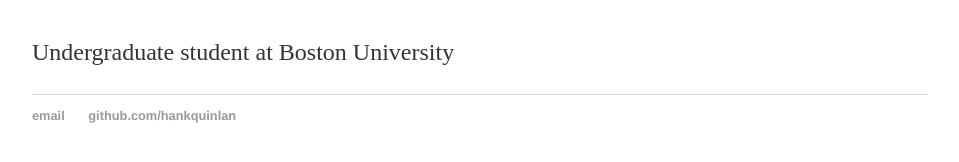
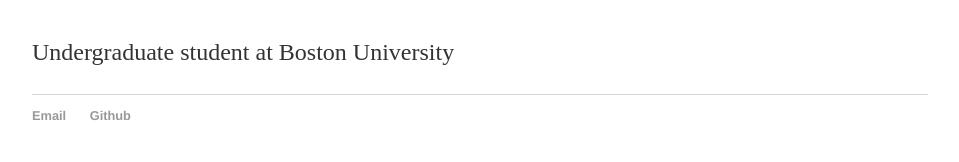
Before and after one commit to josh-bone/josh-bone.github.io, a Jekyll site: the page built from index.html, in a window 1280 px wide. Shown: the part 161-323 px from the top of the page, without its empty margins (160-1119 px from the left). Built offline with Jekyll 4.4.1, drawn with Linux system fonts in a browser that asks for light colours.

Commit message:
Update default.html

```diff
--- a/_layouts/default.html
+++ b/_layouts/default.html
@@ -21,8 +21,8 @@
 			</div><!-- /.container -->
 			<footer>
 	    		<ul>
-	        		<li><a href="mailto:hankquinlanhub@gmail.com">email</a></li>
-	        		<li><a href="https://github.com/hankquinlan">github.com/hankquinlan</a></li>
+	        		<li><a href="mailto:jbone@bu.edu">Email</a></li>
+	        		<li><a href="https://github.com/josh-bone">Github</a></li>
 				</ul>
 			</footer>
 		</body>
```
